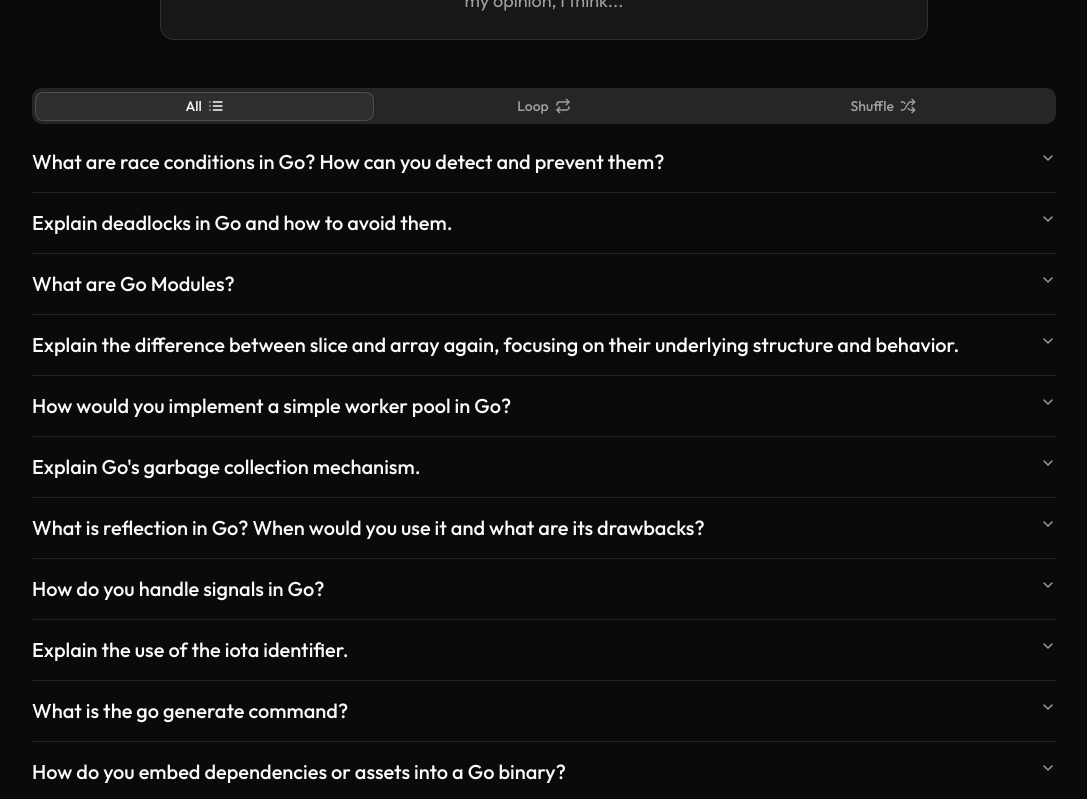
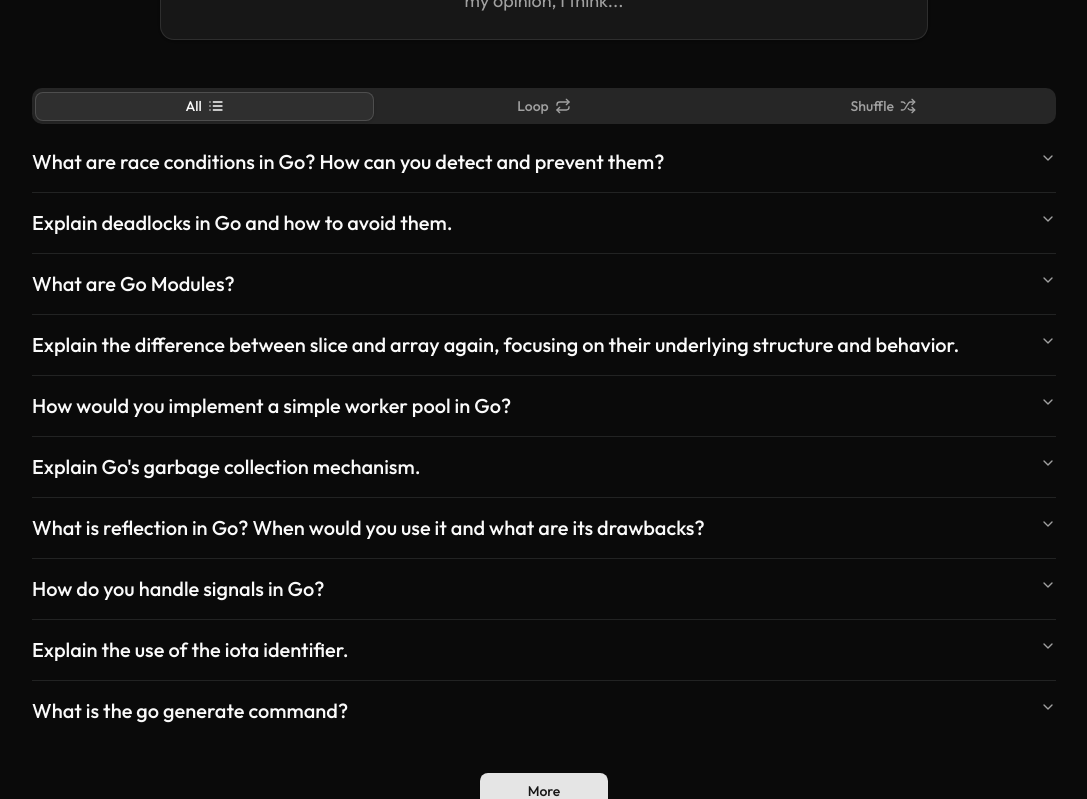
Before and after one commit to tttinh/interview-qa, a React (Vite) app: page /interview-qa/golang in a window 1280 px wide. Shown: the part 240-1039 px from the top of the page, without its empty margins (96-1183 px from the left). Built offline with nearby package versions, Linux system fonts and the light colour scheme.

Commit message:
Implement load more.

```diff
--- a/src/components/faq/question-list.jsx
+++ b/src/components/faq/question-list.jsx
@@ -4,23 +4,46 @@ import {
   AccordionItem,
   AccordionTrigger,
 } from '@/components/ui/accordion';
+import { useState } from 'react';
+import { Button } from '@/components/ui/button';
 
+const PAGE_SIZE = 10;
 const QuestionList = ({ questions }) => {
+  const [visibleItemNumber, setVisibleItemNumber] = useState(
+    PAGE_SIZE <= questions.length ? PAGE_SIZE : questions.length,
+  );
+
+  const handleMore = () => {
+    setVisibleItemNumber((prev) => {
+      if (prev + PAGE_SIZE > questions.length) {
+        return questions.length;
+      }
+
+      return prev + 10;
+    });
+  };
+
   return (
-    <>
+    <div className="flex-center flex-col gap-8">
       <Accordion type="single" collapsible className="w-full">
-        {questions.map((item, index) => (
+        {Array.from({ length: visibleItemNumber }).map((_, index) => (
           <AccordionItem key={index} value={`item-${index}`}>
             <AccordionTrigger className="cursor-pointer text-lg sm:text-xl">
-              {item.question}
+              {questions[index].question}
             </AccordionTrigger>
             <AccordionContent className="text-primary/65 text-sm sm:text-lg">
-              {item.answer}
+              {questions[index].answer}
             </AccordionContent>
           </AccordionItem>
         ))}
       </Accordion>
-    </>
+
+      {visibleItemNumber < questions.length && (
+        <Button onClick={handleMore} className="w-full sm:w-32">
+          More
+        </Button>
+      )}
+    </div>
   );
 };
 
```
